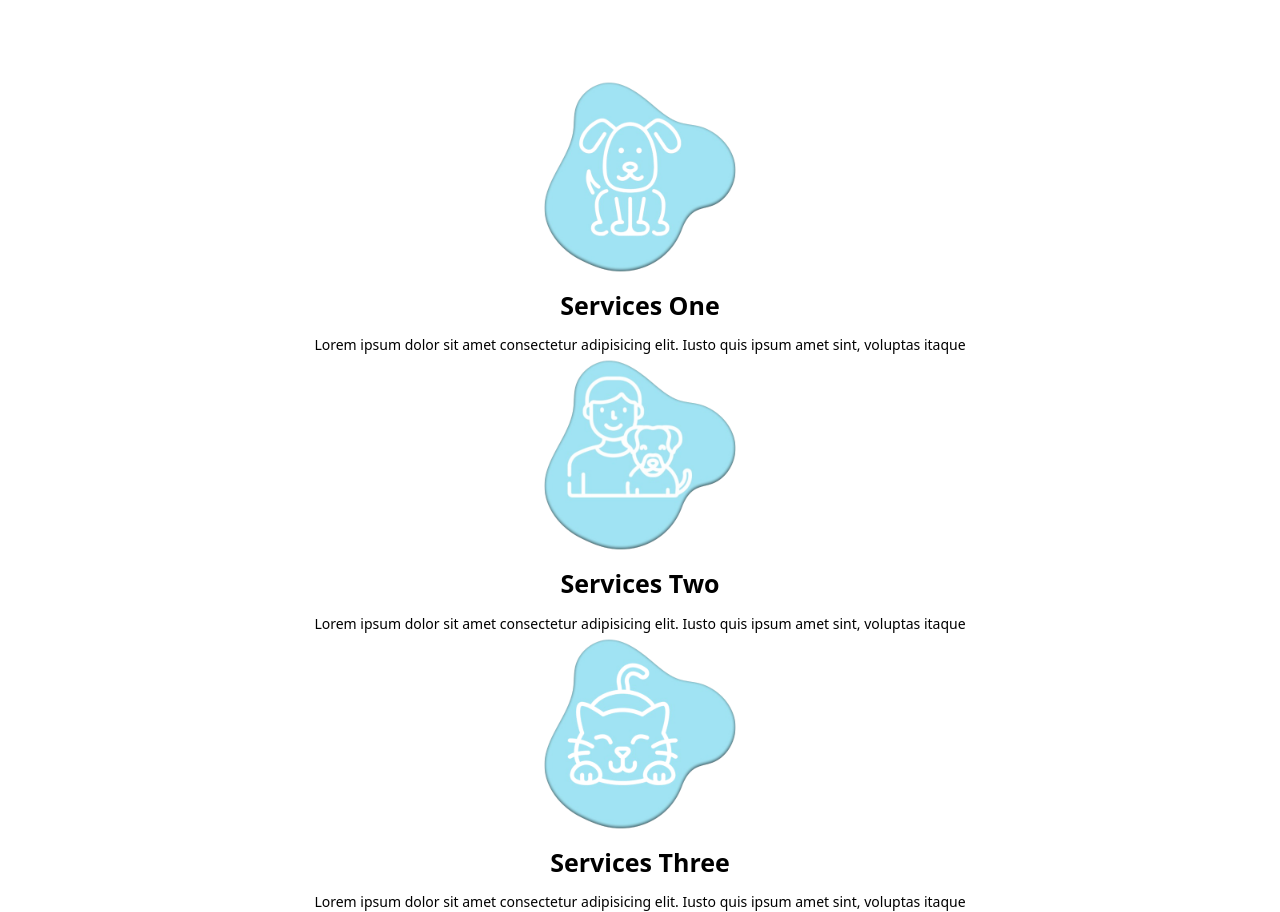
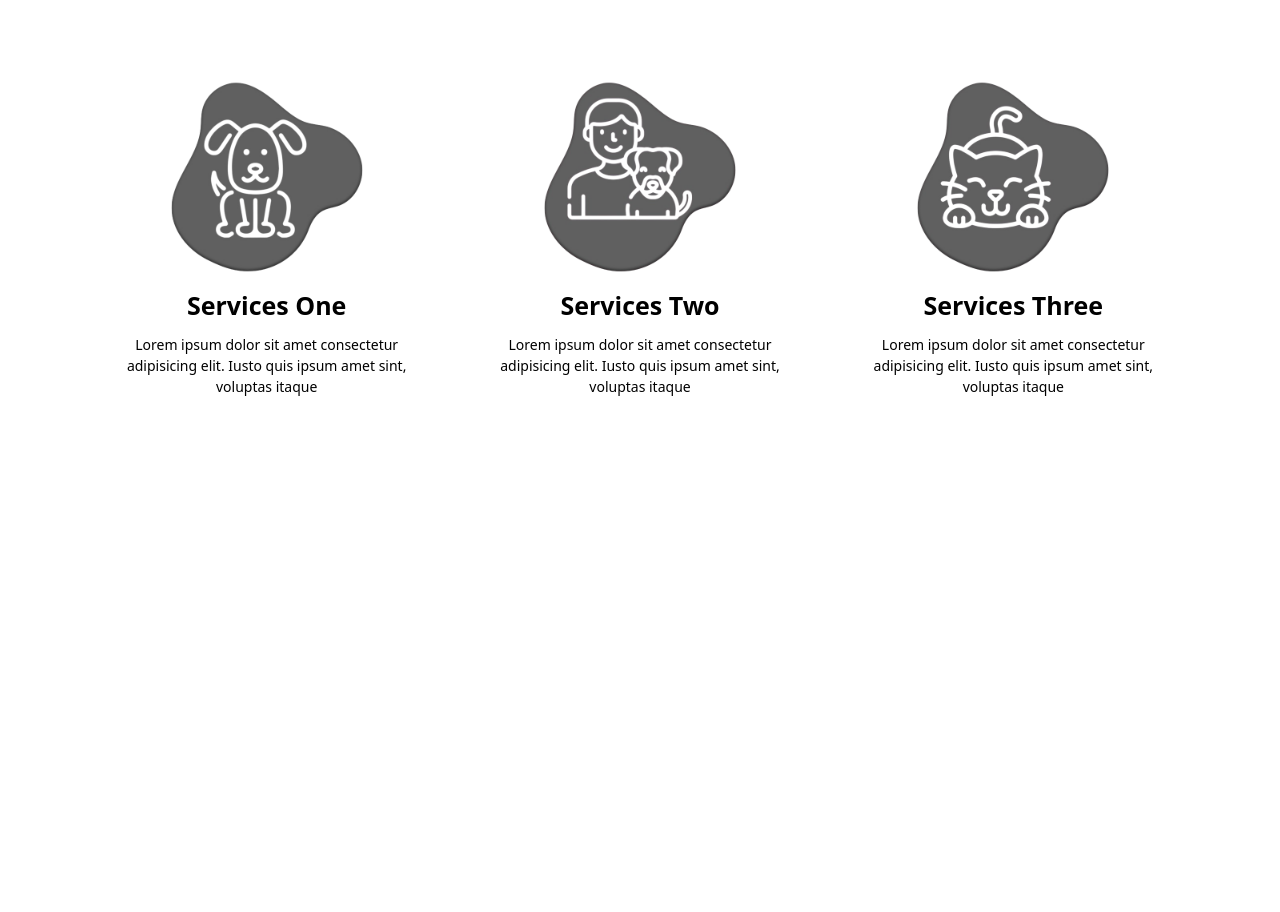
Before and after one commit to GustavoSweb/PetAdopt, a plain HTML site: page index.html in a window 1280 px wide. Shown: the part 1010-1922 px from the top of the page. After the commit the page ends 1407 px from the top, so only its background shows below. Drawn offline with nearby package versions, Linux system fonts and the light colour scheme.

Commit message:
Fixed section service

```diff
--- a/index.html
+++ b/index.html
@@ -95,11 +95,11 @@
           </p>
         </div>
         <section
-          class="flex flex-col lg:flex-row flex-wrap text-center align-center justify-around mt-[80px]"
+          class="flex flex-col lg:flex-row flex-wrap gap-[40px] lg:flex-nowrap text-center align-center justify-around mt-[80px]"
         >
           <div class="flex flex-col items-center text-center">
             <img
-              src="./public/image/1000303026-removebg-preview.png"
+              src="./public/image/dog.png"
               alt=""
               srcset=""
               class="w-[200px] h-[200px]"
@@ -114,7 +114,7 @@
           </div>
           <div class="flex flex-col items-center text-center">
             <img
-              src="./public/image/1000303027-removebg-preview.png"
+              src="./public/image/dogM.png"
               alt=""
               srcset=""
               class="w-[200px] h-[200px]"
@@ -129,7 +129,7 @@
           </div>
           <div class="flex flex-col items-center text-center">
             <img
-              src="./public/image/1000303028-removebg-preview.png"
+              src="./public/image/cat.png"
               alt=""
               srcset=""
               class="w-[200px] h-[200px]"
```
Also changed, not shown: public/image/1000303026-removebg-preview.png (deleted), public/image/1000303027-removebg-preview.png (deleted), public/image/1000303028-removebg-preview.png (deleted), public/image/cat.png (added), public/image/dog.png (added), public/image/dogM.png (added).
